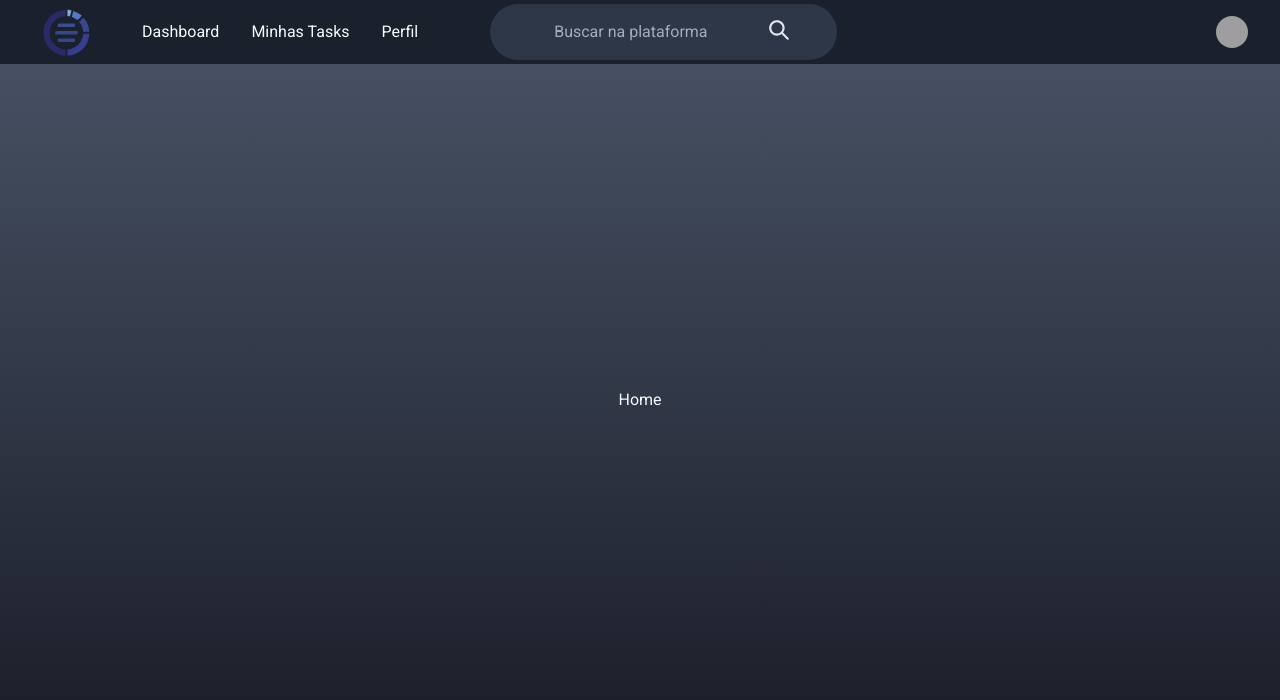
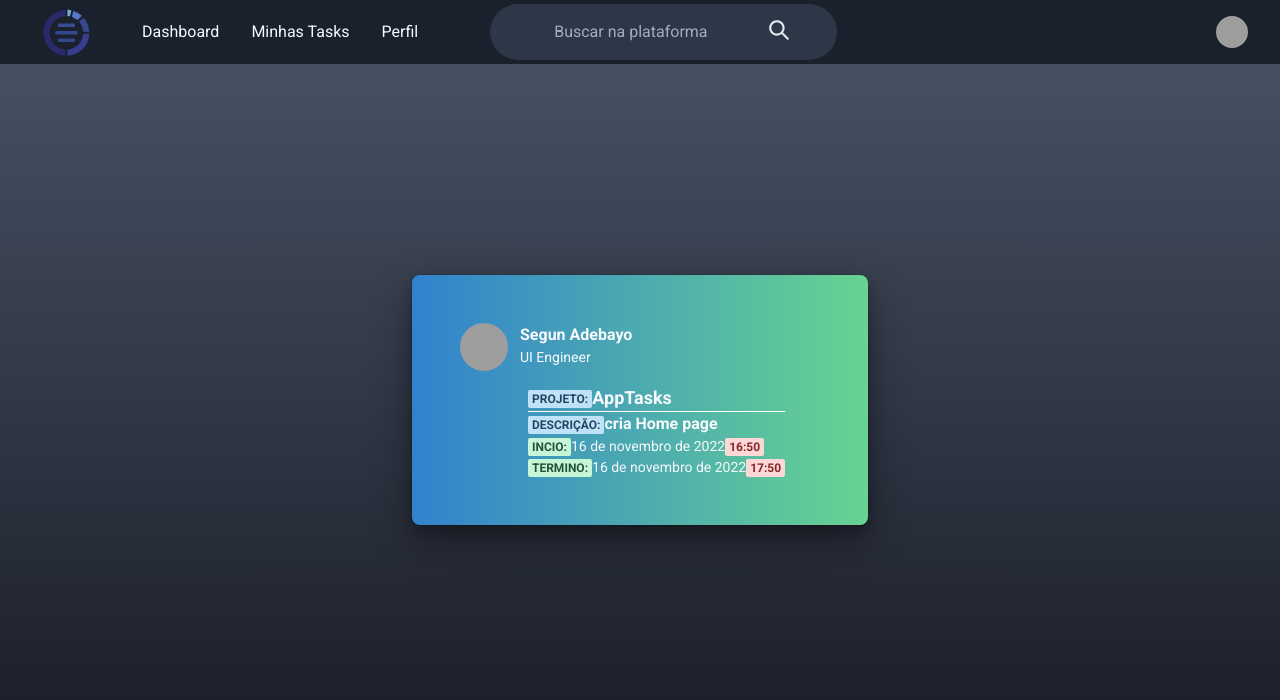
Before and after one commit to DaksonC/apptasks, a React (Vite) app: page /home in a window 1280 px wide. Shown: the top 700 px of the page. Built offline with nearby package versions, Linux system fonts and the light colour scheme; grey boxes are pictures that could not be loaded.

Commit message:
feat: cria HighlightCard

```diff
--- /dev/null
+++ b/src/components/HighlightCard/index.tsx
@@ -0,0 +1,61 @@
+import { Avatar, Badge, Box, Flex, Text } from "@chakra-ui/react";
+
+export function HighlightCard() {
+  return (
+    <Box
+      w="100%"
+      h="50%"
+      maxWidth="456px"
+      maxHeight="250px"
+      p="6"
+      bgGradient="linear(to-r, blue.500, green.300)"
+      borderRadius="8px"
+      pb="4"
+      pos="relative"
+      boxShadow="dark-lg"
+    >
+      <Flex w="100%" h="150px" p="6">
+        <Avatar src="https://bit.ly/sage-adebayo" />
+        <Box ml="3">
+          <Text fontWeight="bold">Segun Adebayo</Text>
+          <Text fontSize="sm">UI Engineer</Text>
+          <Box
+            w="100%"
+            h="100%"
+            mt="2"
+            p="2"
+            borderRadius="8px"
+            overflow="hidden"
+          >
+            <Text
+              fontSize={["md", "lg"]}
+              fontWeight="bold"
+              borderBottom="1px solid white"
+            >
+              <Badge colorScheme="blue">Projeto:</Badge>
+              AppTasks
+            </Text>
+            <Box>
+              <Text fontSize="md" fontWeight="bold">
+                <Badge colorScheme="blue">Descrição:</Badge>
+                cria Home page
+              </Text>
+              <Box fontSize="sm">
+                <Text>
+                  <Badge colorScheme="green">Incio:</Badge>
+                  16 de novembro de 2022
+                  <Badge colorScheme="red">16:50</Badge>
+                </Text>
+                <Text>
+                  <Badge colorScheme="green">Termino:</Badge>
+                  16 de novembro de 2022
+                  <Badge colorScheme="red">17:50</Badge>
+                </Text>
+              </Box>
+            </Box>
+          </Box>
+        </Box>
+      </Flex>
+    </Box>
+  );
+}
--- a/src/components/Sidebar/index.tsx
+++ b/src/components/Sidebar/index.tsx
@@ -53,6 +53,7 @@ export function Sidebar() {
       bg={useColorModeValue("gray.800", "gray.900")}
       px={8}
       pos="fixed"
+      zIndex={1}
     >
       <Flex h={16} alignItems="center" justifyContent="space-between">
         <IconButton
--- a/src/page/Home/index.tsx
+++ b/src/page/Home/index.tsx
@@ -1,5 +1,6 @@
 import { Box } from "@chakra-ui/react";
 
+import { HighlightCard } from "../../components/HighlightCard";
 import { Sidebar } from "../../components/Sidebar";
 
 export function Home() {
@@ -14,7 +15,7 @@ export function Home() {
         alignItems="center"
         bgGradient="linear(to-t, gray.900, gray.600)"
       >
-        Home
+        <HighlightCard />
       </Box>
     </>
   );
```
